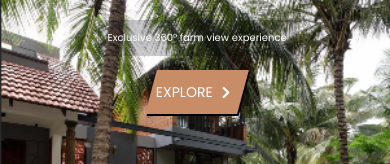
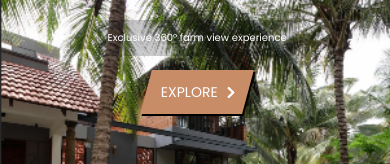
Before and after one commit to hemapriyavk/Website-landing-page-using-React.js-29-01, a React (Vite) app: page / in a window 390 px wide. Shown: the part 308-472 px from the top of the page. Built offline with nearby package versions, Linux system fonts and the light colour scheme.

Commit message:
updated mobile explore button padding

```diff
--- a/src/App.css
+++ b/src/App.css
@@ -1504,7 +1504,7 @@ align-items: flex-start;
   }
 
   .cta{
-    padding: 0 5px;
+    padding: 0 5px 0 15px;
     font-size: 14px;
     box-shadow: 2px 2px 0 black;
     align-items: center;
```
